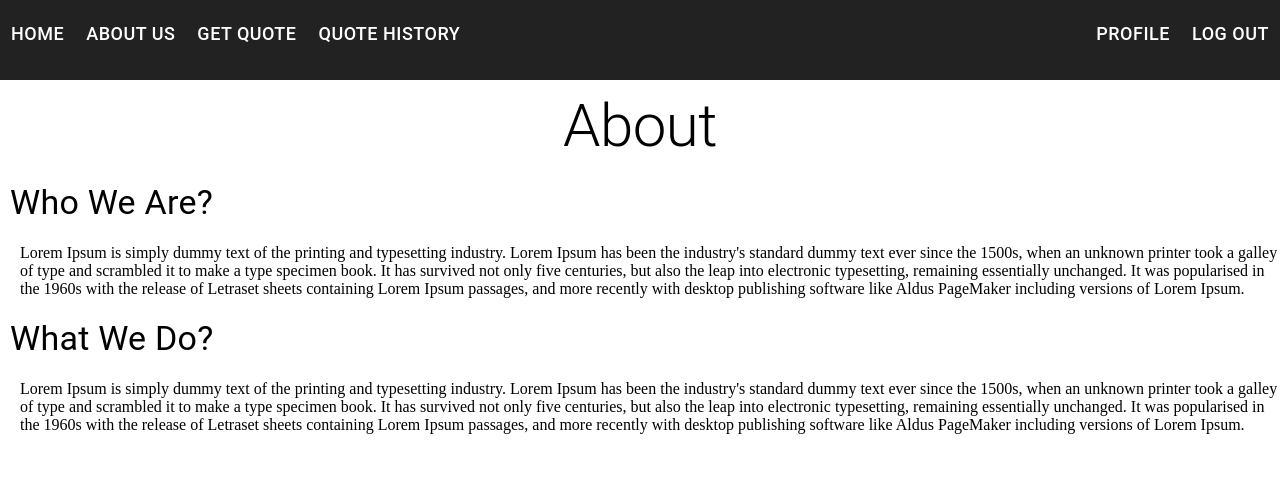
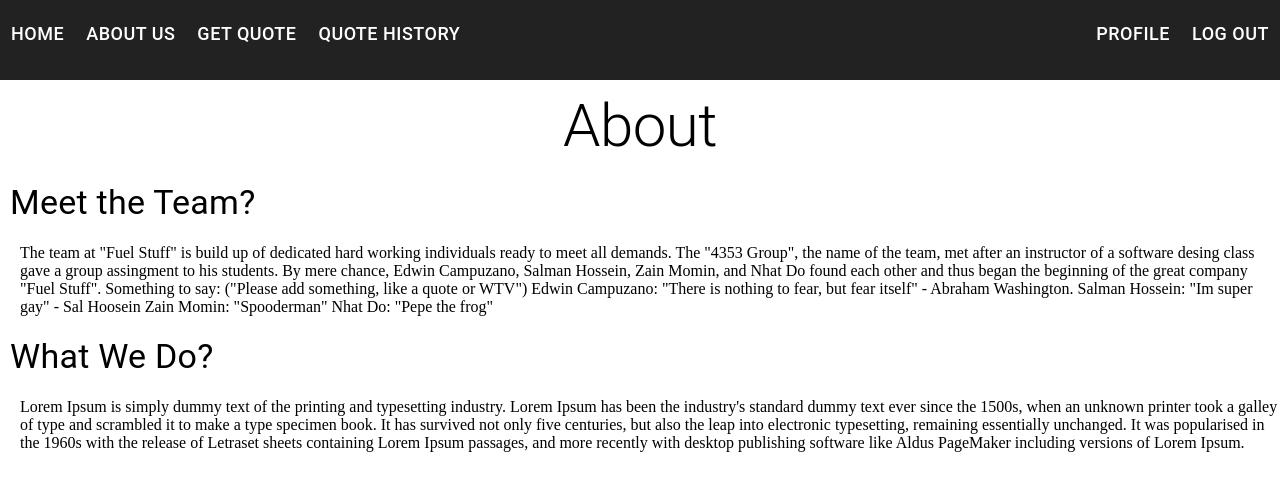
Before and after one commit to salmanhoosein/groupproject, a React (Create React App) app in the folder Assignment2-Frontend/: page /app/about in a window 1280 px wide. Shown: the top 490 px of the page. Built offline with nearby package versions, Linux system fonts and the light colour scheme.

Commit message:
Meet the team

```diff
--- a/Assignment2-Frontend/src/views/About/About.js
+++ b/Assignment2-Frontend/src/views/About/About.js
@@ -34,22 +34,23 @@ function AboutPage() {
           paddingLeft: 10,
         }}
       >
-        <Typography variant="h4">Who We Are?</Typography>
+        <Typography variant="h4">Meet the Team?</Typography>
         <p
           style={{
             marginTop: 20,
             paddingLeft: 10,
           }}
         >
-          Lorem Ipsum is simply dummy text of the printing and typesetting
-          industry. Lorem Ipsum has been the industry's standard dummy text ever
-          since the 1500s, when an unknown printer took a galley of type and
-          scrambled it to make a type specimen book. It has survived not only
-          five centuries, but also the leap into electronic typesetting,
-          remaining essentially unchanged. It was popularised in the 1960s with
-          the release of Letraset sheets containing Lorem Ipsum passages, and
-          more recently with desktop publishing software like Aldus PageMaker
-          including versions of Lorem Ipsum.
+          The team at "Fuel Stuff" is build up of dedicated hard working
+          individuals ready to meet all demands. The "4353 Group", the name of
+          the team, met after an instructor of a software desing class gave a
+          group assingment to his students. By mere chance, Edwin Campuzano,
+          Salman Hossein, Zain Momin, and Nhat Do found each other and thus began the beginning of the great company "Fuel Stuff".
+          Something to say: ("Please add something, like a quote or WTV")
+          Edwin Campuzano: "There is nothing to fear, but fear itself" - Abraham Washington.
+          Salman Hossein: "Im super gay" - Sal Hoosein
+          Zain Momin: "Spooderman"
+          Nhat Do: "Pepe the frog"
         </p>
       </Grid>
       <Grid
```
